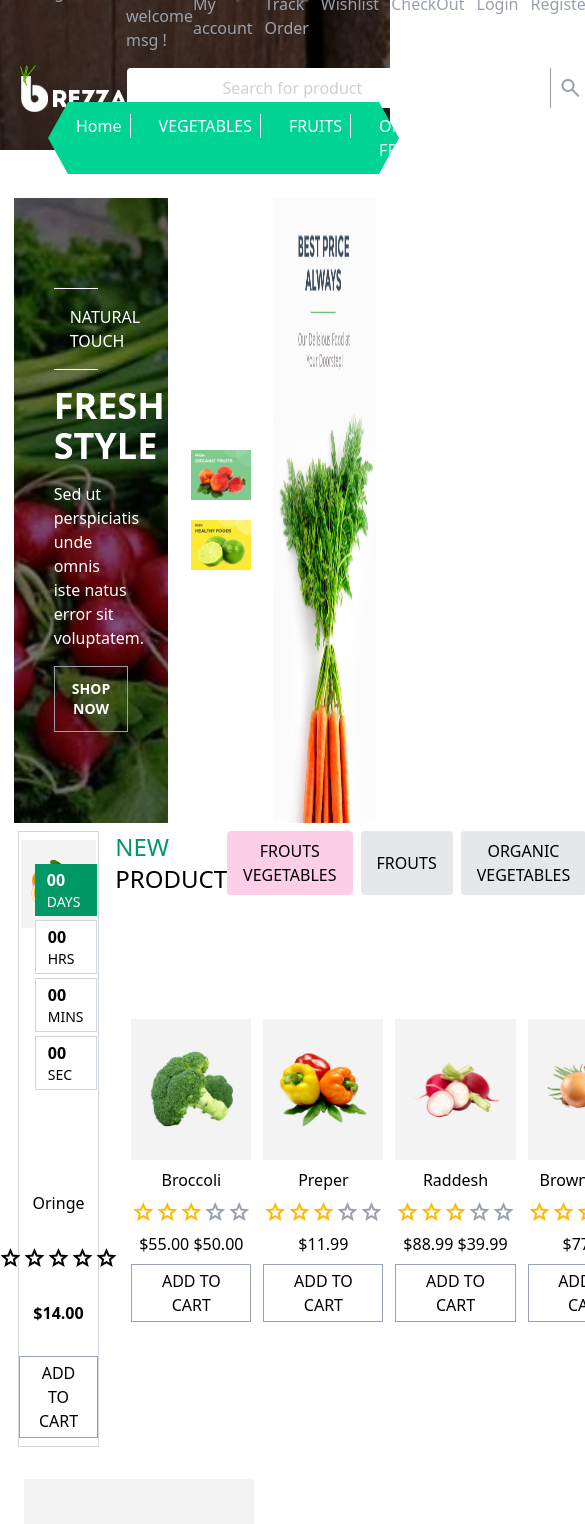
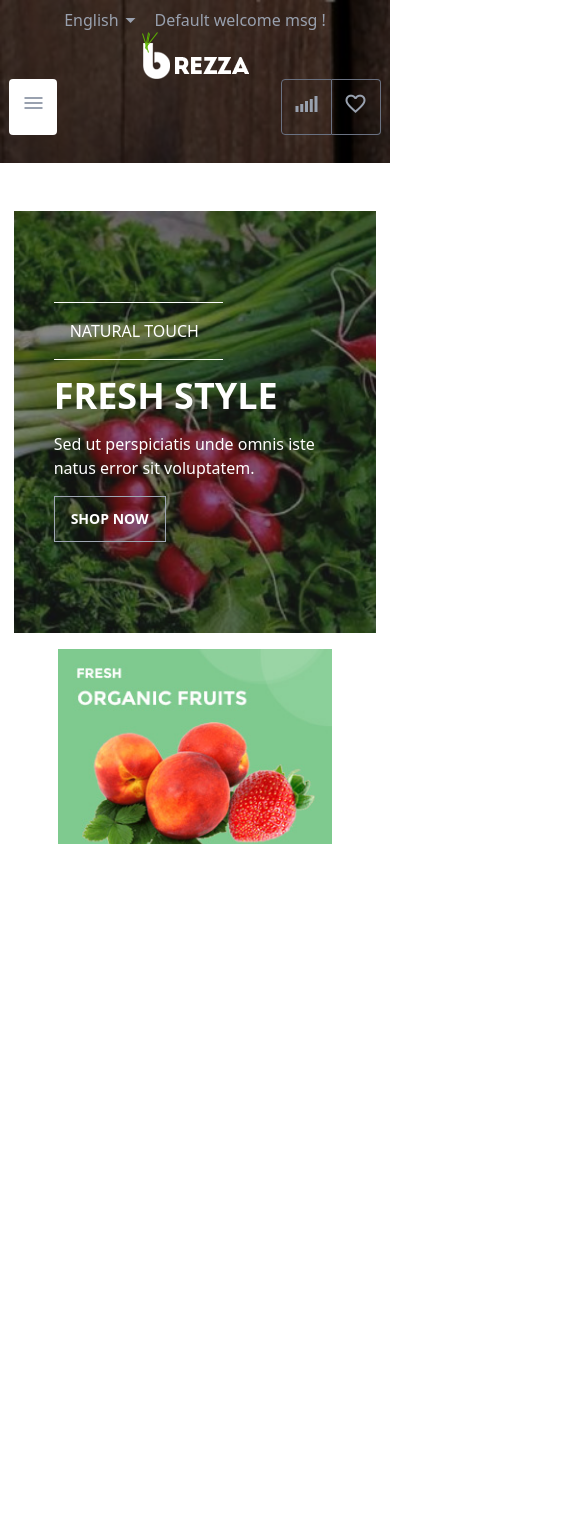
Before and after one commit to nazisharifi2025/my-brezza-app, a React (Vite) app: page / in a window 390 px wide. Shown: the top 1524 px of the page, 585 px wide, since content can reach past the window. After the commit the page ends 844 px from the top, so only its background shows below. Built offline with nearby package versions, Linux system fonts and the light colour scheme.

Commit message:
Futcher_pro add

```diff
--- a/src/componnint/Best_seleri.jsx
+++ b/src/componnint/Best_seleri.jsx
@@ -7,7 +7,7 @@ import { allPro } from "./seleriPro";
 export default function Best_seleri() {
   const allpro = allPro();
    return (
-    <div className="w-full h-[65vh] my-6 px-6">
+    <div className="w-full lg:h-[65vh] md:h-[40vh] my-6 px-6">
       <Swiper
         modules={[Navigation]}
         spaceBetween={20}
@@ -17,13 +17,13 @@ export default function Best_seleri() {
         className="mySwiper"
         breakpoints={{
           320: { slidesPerView: 1 },
-          640: { slidesPerView: 2 },
+          640: { slidesPerView: 3 },
           1024: { slidesPerView: 5 },
         }}
       >
         {allpro.map(product => (
           <SwiperSlide key={product.id}>
-            <div className="flex group h-full w-[230px] gap-2 relative justify-center flex-col items-center">
+            <div className="flex group h-full w-[230px] gap-2 mx-auto relative justify-center flex-col items-center">
               <div className="overflow-hidden w-full">
                 <img
                   src={product.imgUrl}
--- a/src/componnint/Footer.jsx
+++ b/src/componnint/Footer.jsx
@@ -4,7 +4,8 @@ import pay3 from "../img/payment-3.png"
 import pay4 from "../img/payment-4.png"
 export default function Footer(){
     return(
-        <div className="h-[70vh] w-full flex px-4 justify-between items-center bg-black text-white">
+        <div className="lg:h-[70vh] md:h-[50vh] h-[120vh] flex-col w-full flex lg:flex-row md:flex-col px-4 justify-between items-center bg-black text-white">
+            <div className="flex justify-evenly lg:flex-row md:flex-row flex-col gap-12">
             <ul className="flex flex-col gap-2">
                 <li className="font-bold text-xl my-3">My Account</li>
                 <li>Login</li>
@@ -32,11 +33,12 @@ export default function Footer(){
                 <li>Suppliers</li>
                 <li>Our Stores</li>
             </ul>
+            </div>
            <div className="flex flex-col gap-4 ">
             <div>
                 <h1 className="font-bold ">SIGN UP FOR EMAILS:</h1>
                 <div className="flex items-center gap-3">
-                    <input type="text" className="py-2 px-24 outline-0 text-gray-600 bg-white rounded-sm " placeholder="Enter your Email" />
+                    <input type="text" className="py-2 lg:px-24 md:px-24 px-12 outline-0 text-gray-600 bg-white rounded-sm " placeholder="Enter your Email" />
                     <button className="py-2 px-4 bg-green-400 text-white rounded-sm">Subscribe</button>
                 </div>
             </div>
--- a/src/componnint/Futchred_pro.jsx
+++ b/src/componnint/Futchred_pro.jsx
@@ -13,9 +13,9 @@ export default function Futchered_pro() {
   const goNext = () => swiperRef.current?.slideNext();
 
   return (
-    <div className="w-[90%] h-fit py-6 flex gap-5 mx-auto px-5">
+    <div className="lg:w-[90%] md:w-[90%] w-full h-fit py-6 flex lg:flex-row md:flex-row flex-col gap-5 mx-auto px-5">
       {/* ✅ Swiper Section */}
-      <div className="w-[75%]">
+      <div className="lg:w-[75%] md:w-[65%]">
         <Swiper
           modules={[Navigation]}
           spaceBetween={20}
@@ -77,7 +77,7 @@ export default function Futchered_pro() {
       </div>
 
       {/* ✅ Featured Section with navigation buttons */}
-      <div className="w-[25%] h-[70vh] bg-[url(img/Vegetable-planting3.jpg)] bg-cover bg-center">
+      <div className="lg:w-[25%] md:w-[35%] lg:h-[70vh] md:h-[45vh] bg-[url(img/Vegetable-planting3.jpg)] bg-cover bg-center">
         <div className="w-full h-full bg-[rgba(0,0,0,0.5)] p-5 flex flex-col justify-between">
           <div>
             <h1 className="text-3xl w-full p-4 border-b border-gray-300 text-white">
--- a/src/componnint/HeaderOne.jsx
+++ b/src/componnint/HeaderOne.jsx
@@ -1,7 +1,9 @@
 import { useEffect, useState } from "react";
 import logo from "../img/logo.png";
+import { Navigate } from "react-router-dom";
 
 export default function HeaderOne() {
+    const [isOpen, setIsOpen] = useState(false)
     // ⬇️ state برای کنترل اسکرول
     const [isScrolled, setIsScrolled] = useState(false);
 
@@ -18,14 +20,13 @@ export default function HeaderOne() {
         window.addEventListener("scroll", handleScroll);
         return () => window.removeEventListener("scroll", handleScroll);
     }, []);
-
     return (
-        <div className="h-[150px] w-full bg-[url(img/bottom-banner1.jpg)] bg-cover text-gray-400">
+        <div className="lg:h-[150px] md:h-[160px] w-full bg-[url(img/bottom-banner1.jpg)] bg-cover text-gray-400">
             {/* One Bakhsh start */}
-            <div className="bg-[rgba(0,0,0,0.6)] relative flex flex-col justify-between h-full w-full">
+            <div className="bg-[rgba(0,0,0,0.6)] py-2 relative flex flex-col justify-between h-full w-full">
 
                 {/* nav one start */}
-                <nav className="flex w-[90%] mx-auto justify-between p-4 h-6 items-center">
+                <nav className="flex lg:w-[90%] md:w-full mx-auto justify-between lg:p-4 p-2 h-6 items-center">
                     <div className="flex space-x-3 ">
                         <p className="flex justify-center items-center h-full">
                             English
@@ -37,7 +38,7 @@ export default function HeaderOne() {
                     </div>
 
                     {/* nav links */}
-                    <ul className="flex space-x-3">
+                    <ul className="lg:flex md:flex hidden space-x-3 ">
                         <li className="hover:text-green-500 hover:cursor-pointer">My account</li>
                         <li className="hover:text-green-500 hover:cursor-pointer">Track Order</li>
                         <li className="hover:text-green-500 hover:cursor-pointer">Wishlist</li>
@@ -49,7 +50,7 @@ export default function HeaderOne() {
                 {/* nav one endded */}
 
                 {/* logo + input */}
-                <div className="w-[90%] mx-auto h-full mb-5 flex justify-between items-center">
+                <div className="lg:w-[90%] md:w-full lg:mx-auto md:px-2  h-full mb-5 flex lg:flex-row md:flex-row flex-col justify-between items-center">
                     {/* لوگو */}
                     <img src={logo} alt="Logo" />
 
@@ -57,11 +58,11 @@ export default function HeaderOne() {
                     <div className="flex gap-7">
 
                         {/* سرچ */}
-                        <div className="flex items-center">
+                        <div className=" lg:flex md:flex hidden items-center">
                             <input
                                 type="search"
                                 placeholder="Search for product"
-                                className="bg-white py-2 px-24 border-r border-gray-400 rounded-sm rounded-r-none"
+                                className="bg-white py-2 lg:px-24 md-px-12 border-r border-gray-400 rounded-sm rounded-r-none"
                             />
                             <span className="material-symbols-outlined p-2 bg-white rounded-sm rounded-l-none">
                                 search
@@ -69,27 +70,33 @@ export default function HeaderOne() {
                         </div>
 
                         {/* آیکون‌ها */}
+                        <div className="flex gap-56 justify-between px-2 lg:px-0 md:px-0">
+                            <button onClick={()=> setIsOpen(true)} className="p-3 bg-white rounded-sm lg:hidden md:hidden flex">
+                            <span class="material-symbols-outlined ">
+menu
+</span>
+</button>
                         <div className="flex items-center">
-                            <button className="border border-gray-500 p-1 rounded-sm rounded-r-none">
+                            <button className="border border-gray-500 lg:p-1 md:p-1 p-3 rounded-sm rounded-r-none">
                                 <span className="material-symbols-outlined hover:cursor-pointer hover:text-green-500">
                                     android_cell_5_bar
                                 </span>
                             </button>
-                            <button className="border border-l-0 border-gray-500 p-1 rounded-sm rounded-l-none">
+                            <button className="border border-l-0 border-gray-500 lg:p-1 md:p-1 p-3 rounded-sm rounded-l-none">
                                 <span className="material-symbols-outlined hover:cursor-pointer hover:text-green-500">
                                     favorite
                                 </span>
                             </button>
                         </div>
-
+                        </div>
                         {/* سبد خرید */}
-                        <div className="flex items-center">
+                        <div className=" lg:flex md:flex hidden items-center">
                             <button className="py-[5px] px-3 border-r border-gray-400 bg-white rounded-sm rounded-r-none">
                                 <span className="material-symbols-outlined">
                                     shopping_cart
                                 </span>
                             </button>
-                            <button className="py-2 px-12 border-r font-bold border-gray-400 bg-white rounded-sm rounded-l-none">
+                            <button className="py-2 lg:px-12 md:px-6 border-r font-bold border-gray-400 bg-white rounded-sm rounded-l-none">
                                 <span className="text-green-400">0</span> MY CART / $0.00
                             </button>
                         </div>
@@ -99,10 +106,10 @@ export default function HeaderOne() {
                 {/* ✅ navbar اصلی با تغییر در حالت اسکرول */}
                 <div
                     className={`
-                        flex space-x-5 px-5 p-3 h-fit text-white mx-auto transition-all duration-300 ease-in-out
+                        lg:flex md:flex hidden space-x-5 px-5 p-3 h-fit text-white mx-auto transition-all duration-300 ease-in-out
                         ${isScrolled
                             ? "fixed top-0 left-0 w-full bg-emerald-500 z-50 shadow-md"
-                            : "absolute custom-clip bg-emerald-400 w-[90%] -bottom-6 left-12"}
+                            : "absolute custom-clip bg-emerald-400 lg:w-[90%] md:w-full -bottom-6 lg:left-12 md:left-0"}
                     `}
                 >
                     {[
@@ -126,6 +133,47 @@ export default function HeaderOne() {
 
             </div>
             {/* One bakhsh endded */}
+            <div className={`w-[40%] h-screen bg-gray-400 flex flex-col overflow-y-scroll fixed  top-0 lg:hidden md:hidden  -left-[40%] transition-all duration-500 z-50
+                ${isOpen  ? "left-0" : "-left-[40%]" }
+                `}>
+                     <button
+                    onClick={() => setIsOpen(false)}
+                    className="text-gray-400 rounded-sm bg-white p-2 text-center self-end m-2"
+                >
+                    <span className="material-symbols-outlined">
+                                    close
+                                </span>
+                </button>
+                  {/* سرچ */}
+                        <div className="flex items-center py-12 border-b border-gray-300 mx-auto px-4 w-full">
+                            <input
+                                type="search"
+                                placeholder="Search for product"
+                                className="bg-white py-2 lg:px-24 md-px-12 pm-24 w-full border-r border-gray-400 rounded-sm rounded-r-none"
+                            />
+                            <span className="material-symbols-outlined p-2 bg-white rounded-sm rounded-l-none">
+                                search
+                            </span>
+                        </div>
+                            {/* nave  */}
+                            <ul className="flex flex-col text-white">
+                                <li className=" w-full border-b py-4 px-2 font-bold border-b-gray-200">Home</li>
+                                <li className=" w-full border-b py-4 px-2 font-bold border-b-gray-200">VEGETABLES</li>
+                                <li className=" w-full border-b py-4 px-2 font-bold border-b-gray-200">FRUITS</li>
+                                <li className=" w-full border-b py-4 px-2 font-bold border-b-gray-200">ORGANIC FRUITS</li>
+                                <li className=" w-full border-b py-4 px-2 font-bold border-b-gray-200">BLOG</li>
+                                <li className=" w-full border-b py-4 px-2 font-bold border-b-gray-200">PAGES</li>
+                                <li className=" w-full border-b py-4 px-2 font-bold border-b-gray-200">SHOP</li>
+                            </ul>
+                             <ul className="lg:flex md:flex  space-x-3 ">
+                        <li className="hover:text-green-500 w-full border-b py-4 px-2 font-bold border-b-gray-200 text-gray-200 hover:cursor-pointer">My account</li>
+                        <li className="hover:text-green-500 w-full border-b py-4 px-2 font-bold border-b-gray-200 text-gray-200 hover:cursor-pointer">Track Order</li>
+                        <li className="hover:text-green-500 w-full border-b py-4 px-2 font-bold border-b-gray-200 text-gray-200 hover:cursor-pointer">Wishlist</li>
+                        <li className="hover:text-green-500 w-full border-b py-4 px-2 font-bold border-b-gray-200 text-gray-200 hover:cursor-pointer">CheckOut</li>
+                        <li className="hover:text-green-500 w-full border-b py-4 px-2 font-bold border-b-gray-200 text-gray-200 hover:cursor-pointer">Login</li>
+                        <li className="hover:text-green-500 w-full border-b py-4 px-2 font-bold border-b-gray-200 text-gray-200 hover:cursor-pointer">Register</li>
+                    </ul>
+            </div>
         </div>
     );
 }
--- a/src/componnint/Posted.jsx
+++ b/src/componnint/Posted.jsx
@@ -2,10 +2,10 @@ import { PostPro } from "./PostPro";
 export default function Posted(){
     const post = PostPro();
     return(
-        <div className="flex w-[90%] mx-auto my-6 h-[80vh] gap-3">
+        <div className="flex w-[90%] lg:flex-row md:flex-row flex-col mx-auto my-6 lg:h-[80vh] md:h-[45vh] gap-3">
         {post.map(posts=>{
             return(
-            <div className="w-[50%] h-full relative group">
+            <div className="lg:w-[50%] md:w-[50%] w-full h-full relative group">
                 <img src={posts.imgUrl} alt="" />
                 <div className="text-gray-400 flex gap-4">
                     <div className="flex items-center">
--- a/src/componnint/Products.jsx
+++ b/src/componnint/Products.jsx
@@ -4,13 +4,13 @@ import { creatpro } from "./creatPro";
 export default function Product(){
     const pruduct = creatpro()
     return(
-        <div className="h-fit w-[95%] mx-auto p-2 flex gap-4">
+        <div className="h-fit w-[95%] mx-auto p-2 flex lg:flex-row md:flex-col flex-col gap-4">
             <SingelPro/>
-            <div className="w-[75%]  flex flex-col h-[73vh]">
+            <div className="lg:w-[75%] md:w-full  flex flex-col lg:h-[73vh] md:h-[100vh] lg:mx-auto md:my-3">
                 {/* Abstraction start */}
-                <div className=" flex w-full justify-between ">
+                <div className=" flex w-full  justify-between lg:flex-nowrap md:flex-wrap flex-wrap">
                     <h1 className="text-2xl"><span className="text-emerald-600">NEW</span> PRODUCT</h1>
-                    <div className=" flex font-light space-x-2 ">
+                    <div className=" flex lg:flex-nowrap md:flex-wrap flex-wrap font-light space-x-2 ">
                         <button className="py-1 px-4  bg-pink-200 rounded-sm">FROUTS VEGETABLES</button>
                         <button className="py-1 px-4  bg-gray-200 rounded-sm">FROUTS </button>
                         <button className="py-1 px-4  bg-gray-200 rounded-sm">ORGANIC VEGETABLES</button>
@@ -20,9 +20,9 @@ export default function Product(){
                 </div>
                 {/* Abstraction end */}
                 {/* Product stat */}
-                <div className="h-[69vh] w-full m-2 p-2 flex gap-3 ">
+                <div className="lg:h-[69vh] md:h-[100vh] w-full m-2 p-2 flex lg:flex-nowrap md:flex-wrap flex-wrap gap-3 ">
                     {pruduct.map(product=>(
-                        <div className="flex group gap-2 relative justify-center flex-col items-center">
+                        <div className="flex group gap-2 relative mx-auto justify-center flex-col items-center">
                             <div className=" overflow-hidden">
                         <img src={product.imgUrl} className=" h-ful w-full transition-transform duration-300 ease-in-out transform hover:scale-110" alt="" />
                         </div>
--- a/src/componnint/SingelPro.jsx
+++ b/src/componnint/SingelPro.jsx
@@ -1,7 +1,7 @@
 import product3 from "../img/product3-290x340.jpg"
 export default function SingelPro(){
     return(
-        <div className="h-[73vh] w-[23%] relative py-2 flex flex-col group justify-between items-center border border-gray-300">
+        <div className="lg:h-[73vh] md:h-[50vh] lg:w-[23%] md:w-[50%] md:mx-auto relative py-2 flex flex-col group justify-between items-center border border-gray-300">
             <div className="w-[95%] h-[320px] overflow-hidden">
             <img src={product3} className=" h-ful w-full transition-transform duration-300 ease-in-out transform hover:scale-140" alt="" />
             </div>
--- a/src/componnint/Slider.jsx
+++ b/src/componnint/Slider.jsx
@@ -32,9 +32,9 @@ export default function Slider(){
     }, []);
 
     return(
-        <div className="h-fit mt-12 w-[93%] mx-auto flex items-center">
+        <div className="h-fit mt-12 w-[93%] mx-auto flex lg:flex-row md:flex-col flex-col items-center">
             {/* slider start */}
-              <div className="relative h-[74vh] w-[45%] overflow-hidden">
+              <div className="relative lg:h-[74vh] md:h-[40vh] h-[50vh] z-20 lg:w-[45%] md:w-full w-full overflow-hidden">
             {slides.map((slide, index) => (
                 <div
                     key={index}
@@ -69,14 +69,16 @@ export default function Slider(){
         </div>
             {/* slider endded */}
             {/* banner start */}
-            <div className="w-[30%] justify-center items-center flex flex-col h-fit p-4 gap-5">
+            <div className="lg:w-[60%] md:w-full w-full flex lg:flex-row md:flex-row flex-col md:my-6">
+            <div className="lg:w-1/2 md:w-1/2 w-full justify-center items-center flex flex-col h-fit p-4 gap-5">
                 <img src={banner1} className="w-[83%]" alt="" />
                 <img src={banner2} className="w-[83%]" alt="" />
             </div>
             {/* Banner endded */}
             {/* banner2 start */}
-            <div className="w-[30%] h-[74vh]">
+            <div className="lg:w-1/2 md:w-1/2 w-full lg:h-[74vh] md:h-[47vh]">
             <img src={banner3} className="h-full w-full" alt="" />
+            </div>
             </div>
             {/* banner2 endded */}
         </div>
--- a/src/componnint/banner2.jsx
+++ b/src/componnint/banner2.jsx
@@ -1,7 +1,7 @@
 import banner from "../img/bottom-banner.jpg"
 export default function Banner(){
     return(
-        <div className="w-[90%] mx-auto h-[30vh]">
+        <div className="lg:w-[90%] md:w-full mx-auto lg:h-[30vh] md:h-[25vh] h-[25vh]">
             <img src={banner} alt="" className="h-full w-full" />
         </div>
     )
--- a/src/pages/Home.jsx
+++ b/src/pages/Home.jsx
@@ -10,7 +10,7 @@ import Swiper from "../componnint/Swiper";
 
 export default function Home(){
     return(
-        <div >
+        <div  className="w-full h-screen overflow-y-scroll">
             <HeaderOne/>
             <Slider/>
             <Product/>
```
